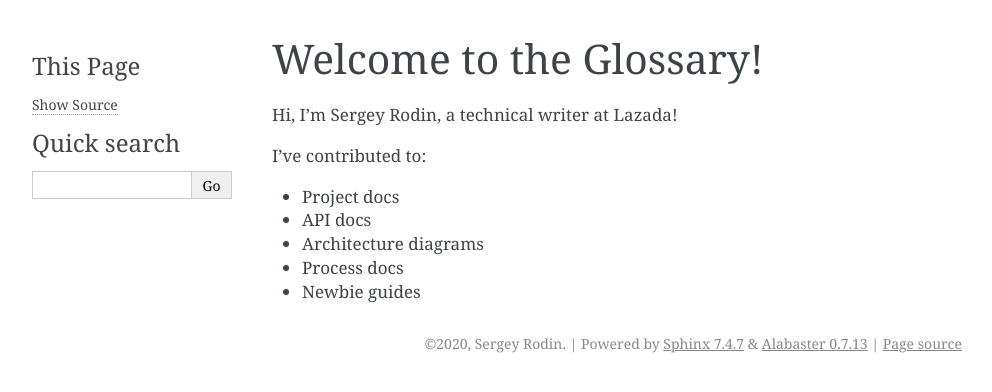
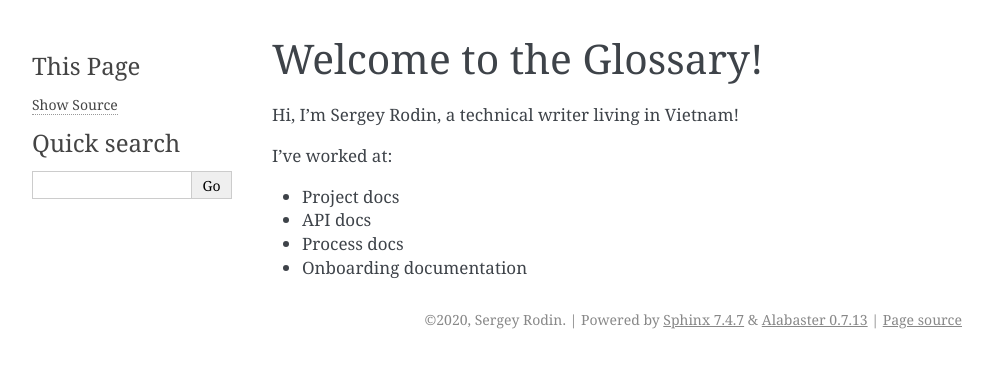
Before and after one commit to RodinGolodin/glossary-docs, a Sphinx documentation site: the page built from docs/about-me.rst, in a window 1280 px wide. Shown: the top 392 px of the page, without its empty margins (148-1140 px from the left). Built offline with Sphinx 7.4.7, drawn with Linux system fonts in a browser that asks for light colours.

Commit message:
Updated one line of text

```diff
--- a/docs/about-me.rst
+++ b/docs/about-me.rst
@@ -1,12 +1,11 @@
 Welcome to the Glossary!
 ========================
 
-Hi, I'm Sergey Rodin, a technical writer at Lazada!
+Hi, I'm Sergey Rodin, a technical writer living in Vietnam!
 
-I've contributed to:
+I've worked at:
 
 *   Project docs
 *	API docs
-*   Architecture diagrams
 * 	Process docs
-* 	Newbie guides
+* 	Onboarding documentation
```
